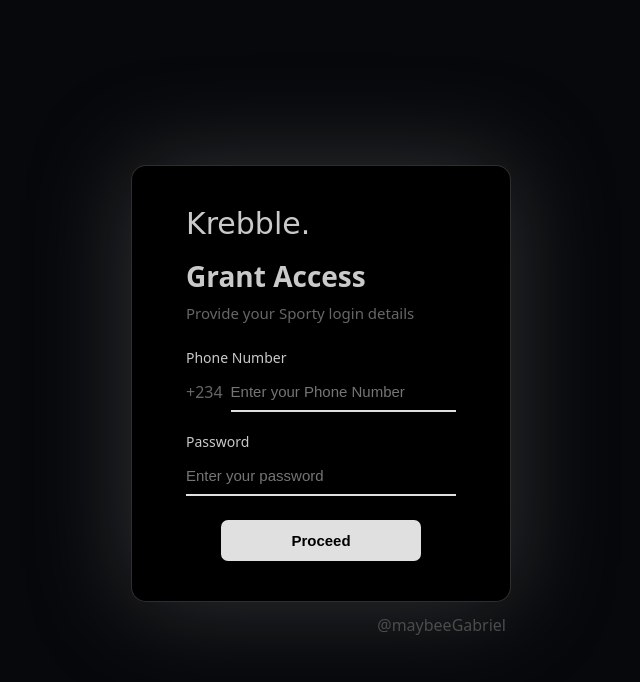
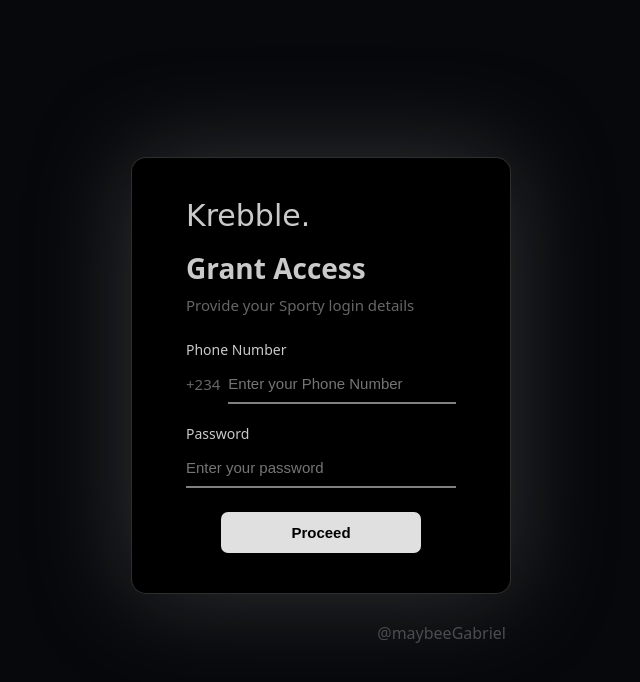
Before and after one commit to GabrielOlufemi/Krebble_V1_frontend, a plain HTML site: page frontend/sporty_details.html in a window 1280 px wide. Shown: the whole page, without its empty margins (319-959 px from the left). Drawn offline with Linux system fonts and the light colour scheme; a web font is replaced by a local one.

Commit message:
sporty details cleanup

```diff
--- a/frontend/sporty_details.html
+++ b/frontend/sporty_details.html
@@ -21,16 +21,20 @@
     body {
       font-family: system-ui, -apple-system, BlinkMacSystemFont, 'Segoe UI', Roboto, Oxygen, Ubuntu, Cantarell, 'Open Sans', 'Helvetica Neue', sans-serif;
       background: #06080b;
-      height: 100vh;
+      min-height: 100vh;
       display: flex;
       justify-content: center;
       align-items: center;
+      padding: 20px;
     }
 
     .viewscreen_display {
-      display:flex;
+      display: flex;
       flex-direction: column;
       justify-content: space-between;
+      width: 100%;
+      max-width: 380px;
+      gap: 16px;
     }
 
     .details_panel_container {
@@ -40,10 +44,21 @@
       box-shadow: 0px 0px 100px #6c6b6b6f;
       padding: 40px 30px;
       border-radius: 15px;
-      width: 380px;
+      width: 100%;
       display: flex;
       flex-direction: column;
       align-items: center;
+    }
+
+    /* Mobile responsive adjustments */
+    @media (max-width: 480px) {
+      body {
+        padding: 16px;
+      }
+
+      .details_panel_container {
+        padding: 32px 24px;
+      }
     }
 
     .phone_number_wrapper {
@@ -54,26 +69,31 @@
 
     .logo_sms {
       font-size: 15px;
-      color: #e0e0e0;
-      padding-bottom: 2px; /* fine-tune if needed */
+      color: #666;
+      padding-bottom: 0px;
+      font-family: inherit;
     }
 
     .phone_number_wrapper input {
       flex: 1;
       padding: 10px 0px;
       color: #e0e0e0;
+      background-color: #000000;
       border: none;
       border-bottom: 2px solid gray;
       outline: none;
       font-size: 15px;
       transition: border-color 0.3s ease;
+      /* iOS Safari fixes */
+      -webkit-appearance: none;
+      -moz-appearance: none;
+      appearance: none;
+      border-radius: 0;
     }
 
-    .logo_sms {
-      font-size: 16px;
-      color: #666;  /* Match placeholder color */
-      padding-bottom: 0px;  /* Remove the padding */
-      font-family: inherit;  /* Use same font as input */
+    .phone_number_wrapper input:focus {
+      color: white;
+      border-bottom-color: #e0e0e0;
     }
 
     .logo_panel {
@@ -85,12 +105,6 @@
       min-width: 270px;
       margin-bottom: 16px;
     }
-
-    /* .logo_panel img{
-      width: 30px;
-      height: 30px;
-      margin-right: 5px;
-    } */
 
     .logo_panel div{
       color: #e0e0e0;
@@ -148,16 +162,22 @@
       border: none;
       color: #e0e0e0;
       background-color: #000000;
-      border-bottom: 2px solid #e0e0e0;
+      border-bottom: 2px solid gray;
       outline:none;
       font-size: 15px;
       outline: none;
       transition: border-color 0.3s ease;
+      /* iOS Safari fixes */
+      -webkit-appearance: none;
+      -moz-appearance: none;
+      appearance: none;
+      border-radius: 0;
     }
 
     .form_group input:focus {
+      color: white;
       box-shadow: none;
-      border-bottom-color: black;
+      border-bottom-color: #e0e0e0;
     }
 
     .details_btn {
@@ -240,7 +260,6 @@
       <h1>Grant Access</h1>
       <div>
         Provide your Sporty login details
-        <!-- <br>Account details will not be misused -->
       </div>
     </div>
 
@@ -249,8 +268,7 @@
       <!-- details form -->
       <form action="#" method="post" class="sporty_details_form details_form">
 
-        <!-- Email or Username -->
-
+        <!-- Phone Number -->
         <div class="form_group">
           <label for="phone_number">Phone Number</label>
           <div class="phone_number_wrapper">
@@ -283,8 +301,7 @@
   const form = document.querySelector(".sporty_details_form");
   form.addEventListener("submit", handleBetDetails)
 
-  async function handleBetDetails(){
-
+  async function handleBetDetails(event){
     event.preventDefault();
 
     let phone_number = document.querySelector("#phone_number").value
@@ -334,10 +351,7 @@
       alert(result.detail || "")
     }
   }
-
-
 </script>
-
 
 </body>
 </html>
```
Lines whose indentation alone changed are shown as unchanged.
